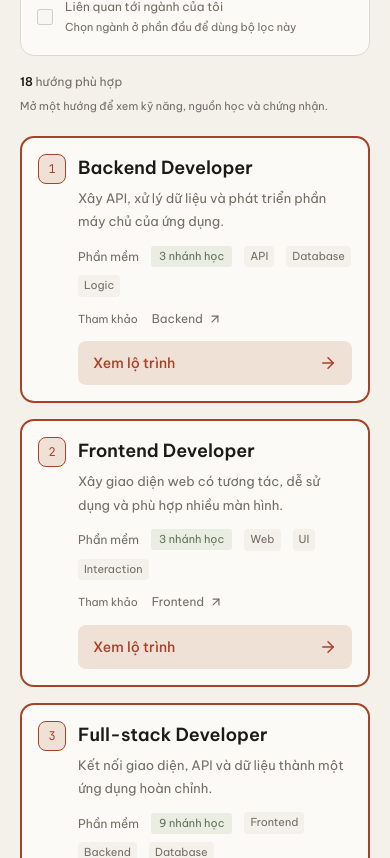
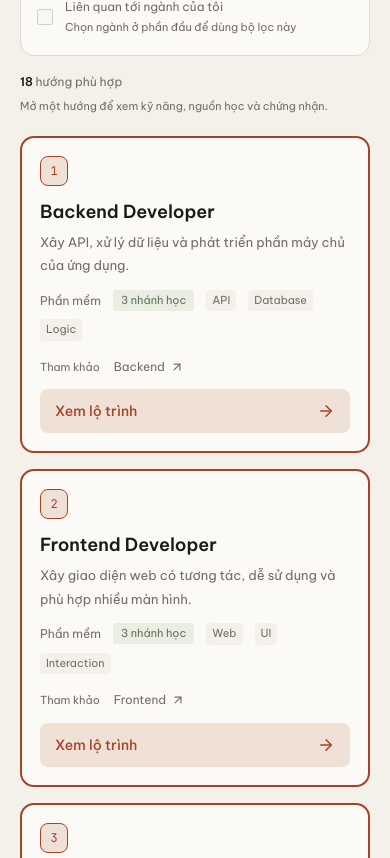
Before and after one commit to haiphamt/majorweave-mini-project, a React (Vite) app: page /#/explore in a window 390 px wide. Shown: the part 1380-2238 px from the top of the page. Built offline with nearby package versions, Linux system fonts and the light colour scheme.

Commit message:
fix: show Explore red frames in four desktop columns

```diff
--- a/src/styles.css
+++ b/src/styles.css
@@ -550,18 +550,18 @@ dialog{padding:0;border:1px solid var(--line);border-radius:7px;background:var(-
 .beaver-app .explore-page .path-catalog-toolbar label{font-size:12px}
 .beaver-app .explore-page .catalog-caption{font-size:12px;line-height:1.7;margin-bottom:20px;min-height:32px}
 .catalog-caption strong{font-weight:600;color:var(--ink)}
-.beaver-app .explore-page .path-grid{grid-template-columns:minmax(0,1fr);gap:16px}
-.beaver-app .explore-page .path-card{position:relative;display:grid;grid-template-columns:32px minmax(0,1fr) 168px;gap:20px;align-items:start;background:var(--paper);border:2px solid var(--rust);border-radius:14px;padding:20px}
+.beaver-app .explore-page .path-grid{grid-template-columns:repeat(4,minmax(0,1fr));gap:16px}
+.beaver-app .explore-page .path-card{position:relative;display:flex;flex-direction:column;gap:14px;align-items:stretch;background:var(--paper);border:2px solid var(--rust);border-radius:14px;padding:18px;min-width:0}
 .beaver-app .explore-page .path-card:is(:hover,:focus-within){transform:none;border-color:var(--rust);outline:0}
 .path-frame-number{display:inline-flex;align-items:center;justify-content:center;width:32px;height:32px;border:1px solid var(--rust);border-radius:8px;background:var(--rust-soft);color:var(--rust);font:400 14px/1 var(--mono)}
-.path-frame-content{min-width:0}
+.path-frame-content{min-width:0;flex:1;display:flex;flex-direction:column}
 .beaver-app .explore-page .card-top{margin:12px 0 0;justify-content:flex-start;gap:8px 12px;flex-wrap:wrap}
 .card-category{font-size:12px;color:var(--muted);line-height:1.6}
 .beaver-app .explore-page .badge{font-size:11px;padding:4px 8px;white-space:nowrap}
-.beaver-app .explore-page .path-card h3{font-size:21px;line-height:1.5;font-weight:600}
+.beaver-app .explore-page .path-card h3{font-size:18px;line-height:1.5;font-weight:600;overflow-wrap:anywhere}
 .path-frame-content>p{font-size:13px;line-height:1.8;margin-top:6px;max-width:75ch;color:var(--muted)}
 .path-topic{font:400 11px/1.6 'Be Vietnam Pro',sans-serif;padding:2px 6px;background:var(--bg);color:var(--muted);border-radius:4px}
-.card-reference-links{display:flex;align-items:baseline;flex-wrap:wrap;gap:8px 14px;font-size:12px;line-height:1.7;margin-top:12px}
+.card-reference-links{display:flex;align-items:baseline;flex-wrap:wrap;gap:8px 14px;font-size:12px;line-height:1.7;margin-top:auto;padding-top:16px}
 .card-reference-links>span{font-size:11px;color:var(--muted)}
 .card-reference-links>a{display:inline-flex;align-items:center;gap:5px;color:var(--muted);overflow-wrap:anywhere}
 .card-reference-links>a:hover{color:var(--rust);text-decoration:underline;text-underline-offset:3px}
@@ -609,6 +609,9 @@ dialog{padding:0;border:1px solid var(--line);border-radius:7px;background:var(-
 .beaver-app .profile-page .profile-paper fieldset{max-width:720px}
 .beaver-app .profile-page .week-paper{background:transparent;border:0;border-top:1px solid var(--line);border-radius:0;padding:24px 0;margin-top:8px}
 
+@media(max-width:1100px){
+ .beaver-app .explore-page .path-grid{grid-template-columns:repeat(2,minmax(0,1fr))}
+}
 @media(max-width:990px){
  .explore-hero{gap:32px;grid-template-columns:minmax(0,1fr) minmax(300px,1fr)}
  .beaver-app .explore-intro h1{font-size:38px}
@@ -674,10 +677,9 @@ dialog{padding:0;border:1px solid var(--line);border-radius:7px;background:var(-
  .beaver-app .explore-page .catalog-heading h2{font-size:24px}
  .catalog-caption>span:last-child{font-size:11px}
  .beaver-app .explore-page .path-grid{grid-template-columns:1fr}
- .beaver-app .explore-page .path-card{grid-template-columns:28px minmax(0,1fr);gap:12px;padding:16px}
+ .beaver-app .explore-page .path-card{gap:12px;padding:18px}
  .path-frame-number{width:28px;height:30px;font-size:12px}
  .beaver-app .explore-page .path-card h3{font-size:18px}
- .beaver-app .explore-page .path-card>.card-action{grid-column:2}
  .beaver-app .roadmap-page .roadmap-editor{grid-template-columns:1fr;gap:32px}
  .beaver-app .roadmap-page .plan-builder{position:static;padding:20px}
  .beaver-app .roadmap-page .browse-select{width:100%}
```
Also changed, not shown: 2 other files (tests, documents, lock files or other folders).
